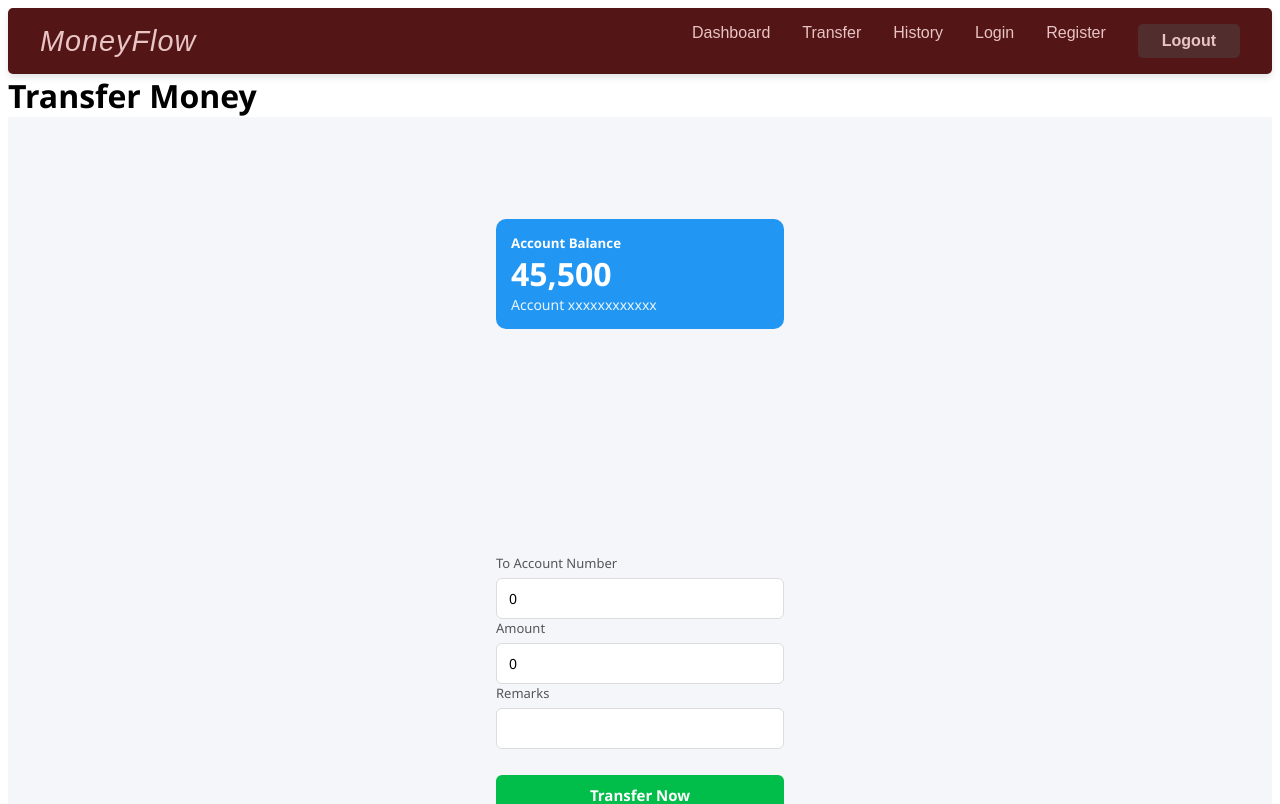
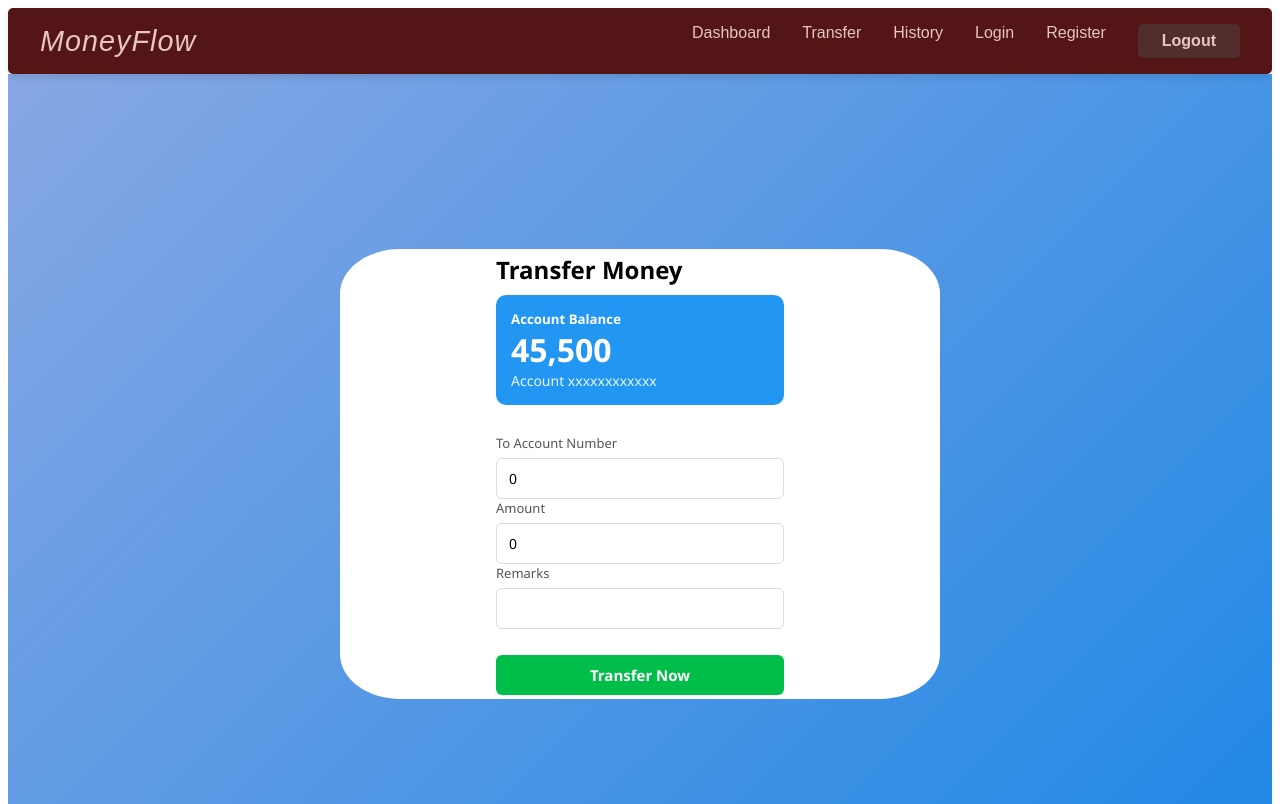
Before and after one commit to NB1223/fd-money-transfer-system, an Angular app in the folder frontend/01-money-transfer-system/: page /transfer in a window 1280 px wide. Shown: the top 804 px of the page. Built offline with nearby package versions, Linux system fonts and the light colour scheme.

Commit message:
Added background

```diff
--- a/frontend/01-money-transfer-system/src/app/dashboard/dashboard.component.css
+++ b/frontend/01-money-transfer-system/src/app/dashboard/dashboard.component.css
@@ -7,7 +7,7 @@
 
 .dashboard {
   height: 100vh;
-  background: #f4f6f9;
+  background: linear-gradient(135deg, #88a7e4, #1e88e5);
   display: flex;
   justify-content: center;
   align-items: center;
@@ -52,7 +52,15 @@
   display: block;
   margin: 6px 0;
 }
-
+.white-card{
+  width: 525px;
+  height: 350px;
+  background: rgb(255, 255, 255);
+  display: flex;
+  justify-content: center;
+  align-items: center;
+  border-radius: 10%;
+}
 /* ACTIONS GRID */
 
 .actions {
--- a/frontend/01-money-transfer-system/src/app/dashboard/dashboard.component.html
+++ b/frontend/01-money-transfer-system/src/app/dashboard/dashboard.component.html
@@ -4,6 +4,7 @@ href="https://cdnjs.cloudflare.com/ajax/libs/font-awesome/6.5.0/css/all.min.css"
 <div class="dashboard">
     <div class="dashboard-container">
         <!-- <h2>Good Morning, <strong>{{holderName}}</strong></h2> -->
+        <div class="whitecard">
          <h3>Good Morning, <strong>Tharani</strong></h3>
         <div class="balance-card" style="width: 18rem;">
             <div class="card-body">
@@ -26,6 +27,7 @@ href="https://cdnjs.cloudflare.com/ajax/libs/font-awesome/6.5.0/css/all.min.css"
                 <i class="fa-solid fa-arrow-right-from-bracket fa-lg" style="color: #d93636;"></i>
                 <br><i class="fa-solid fa-arrow-right-from-bracket fa-lg" style="color: #d93636;"></i>Logout</div>
         </div>
+        </div>
     </div>
 
 </div>
--- a/frontend/01-money-transfer-system/src/app/history/history.component.css
+++ b/frontend/01-money-transfer-system/src/app/history/history.component.css
@@ -7,12 +7,13 @@
 
 .history-container {
   height: 100vh;
-  background: #f4f6f9;
+  background: linear-gradient(135deg, #88a7e4, #1e88e5);
   display: flex;
   justify-content: center;
   align-items: center;
   flex-direction: column;
 }
+
 
 table {
   background: #ffffff;
@@ -21,6 +22,7 @@ table {
   box-shadow: 0 8px 25px rgba(0, 0, 0, 0.08);
   text-align: center;
 }
+
 
 .debit {
   color:red;
--- a/frontend/01-money-transfer-system/src/app/register/register.component.css
+++ b/frontend/01-money-transfer-system/src/app/register/register.component.css
@@ -7,11 +7,22 @@
 
 .register-container {
   height: 100vh;
-  background: #f4f6f9;
+  background: linear-gradient(135deg, #88a7e4, #1e88e5);
   display: flex;
   justify-content: center;
   align-items: center;
 }
+
+.white-card{
+  width: 525px;
+  height: 350px;
+  background: rgb(255, 255, 255);
+  display: flex;
+  justify-content: center;
+  align-items: center;
+  border-radius: 10%;
+}
+
 
 .ngForm {
   background: #ffffff;
--- a/frontend/01-money-transfer-system/src/app/register/register.component.html
+++ b/frontend/01-money-transfer-system/src/app/register/register.component.html
@@ -1,4 +1,5 @@
 <div class="register-container" >
+  <div class="white-card">
   <form #registerForm="ngForm" (ngSubmit)="onSubmit(registerForm)">
     <h2>Welcome</h2>
 
@@ -53,4 +54,5 @@
       <a href="#">Already have an account?</a>
     </div>
   </form>
+  </div>
 </div>
--- a/frontend/01-money-transfer-system/src/app/transfer/transfer.component.css
+++ b/frontend/01-money-transfer-system/src/app/transfer/transfer.component.css
@@ -7,7 +7,7 @@
 
 .login-container {
   height: 100vh;
-  background: #f4f6f9;
+  background: linear-gradient(135deg, #88a7e4, #1e88e5);
   display: grid;
   justify-content: center;
   align-items: center;
@@ -91,6 +91,16 @@
 
 }
 
+.white-card{
+  width: 600px;
+  height: 450px;
+  background: rgb(255, 255, 255);
+  display: grid;
+  justify-content: center;
+  align-items: center;
+  border-radius: 10%;
+}
+
 .balance-card p {
   font-size: 14px;
   opacity: 0.9;
--- a/frontend/01-money-transfer-system/src/app/transfer/transfer.component.html
+++ b/frontend/01-money-transfer-system/src/app/transfer/transfer.component.html
@@ -7,8 +7,10 @@ Cancel Button Button Return to dashboard
 Money Transfer System 17
 Element Type Details
 Result Message Alert Success/Error message -->
-<h1> Transfer Money</h1>
+
 <div class="login-container">
+  <div class="white-card">
+    <h2> Transfer Money</h2>
         <div class="balance-card" style="width: 18rem;">
             <div class="card-body">
                 <h5 class="card-title">Account Balance</h5>
@@ -54,3 +56,5 @@ Result Message Alert Success/Error message -->
           </button>
         </form>
       </div>
+
+</div>
```
Lines whose indentation alone changed are shown as unchanged.
